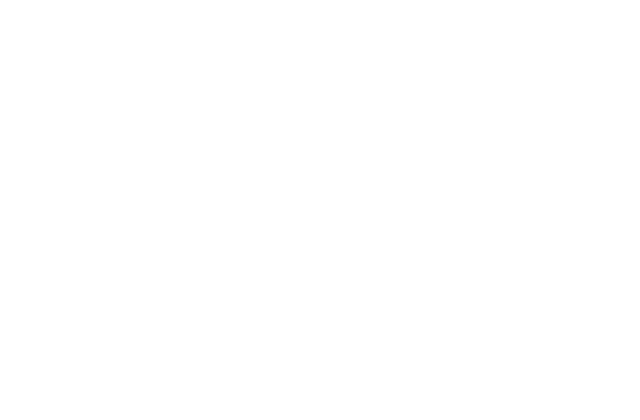
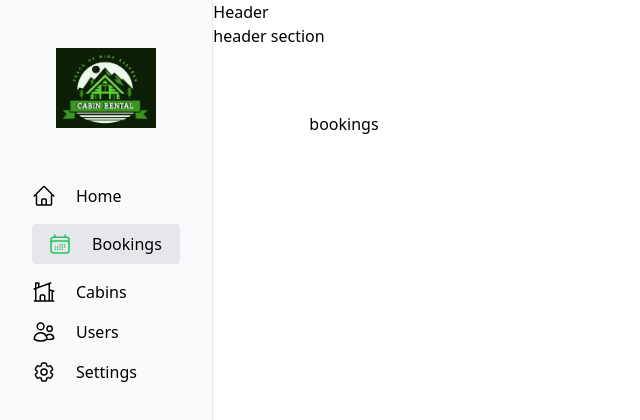
Before and after one commit to nytro04/the-wild-oasis-typescript, a React (Vite) app: page /bookings in a window 1280 px wide. Before the commit this address had no page. Shown: the top 420 px of the page, without its empty margins (0-640 px from the left). Built offline with nearby package versions, Linux system fonts and the light colour scheme.

Commit message:
updates: add initial pages

```diff
--- a/src/App.tsx
+++ b/src/App.tsx
@@ -1,6 +1,10 @@
 import { BrowserRouter, Navigate, Route, Routes } from 'react-router-dom'
 import AppLayout from './layouts/AppLayout'
 import Dashboard from './pages/Dashboard'
+import Cabins from './pages/Cabins'
+import Bookings from './pages/Bookings'
+import Settings from './pages/Settings'
+import Users from './pages/Users'
 
 function App() {
 	return (
@@ -9,6 +13,10 @@ function App() {
 				<Route element={<AppLayout />}>
 					<Route index element={<Navigate replace to='dashboard' />} />
 					<Route path='dashboard' element={<Dashboard />} />
+					<Route path='cabins' element={<Cabins />} />
+					<Route path='bookings' element={<Bookings />} />
+					<Route path='settings' element={<Settings />} />
+					<Route path='users' element={<Users />} />
 				</Route>
 			</Routes>
 		</BrowserRouter>
--- /dev/null
+++ b/src/pages/Bookings.tsx
@@ -0,0 +1,9 @@
+function Bookings() {
+	return (
+		<div>
+			<p>bookings</p>
+		</div>
+	)
+}
+
+export default Bookings
--- /dev/null
+++ b/src/pages/Cabins.tsx
@@ -0,0 +1,11 @@
+import CabinTable from '../components/features/cabins/CabinTable'
+
+function Cabins() {
+	return (
+		<>
+			<CabinTable />
+		</>
+	)
+}
+
+export default Cabins
--- /dev/null
+++ b/src/pages/Settings.tsx
@@ -0,0 +1,9 @@
+function Settings() {
+	return (
+		<div>
+			<p>Settings</p>
+		</div>
+	)
+}
+
+export default Settings
--- /dev/null
+++ b/src/pages/Users.tsx
@@ -0,0 +1,9 @@
+function Users() {
+	return (
+		<div>
+			<p>Users</p>
+		</div>
+	)
+}
+
+export default Users
```
